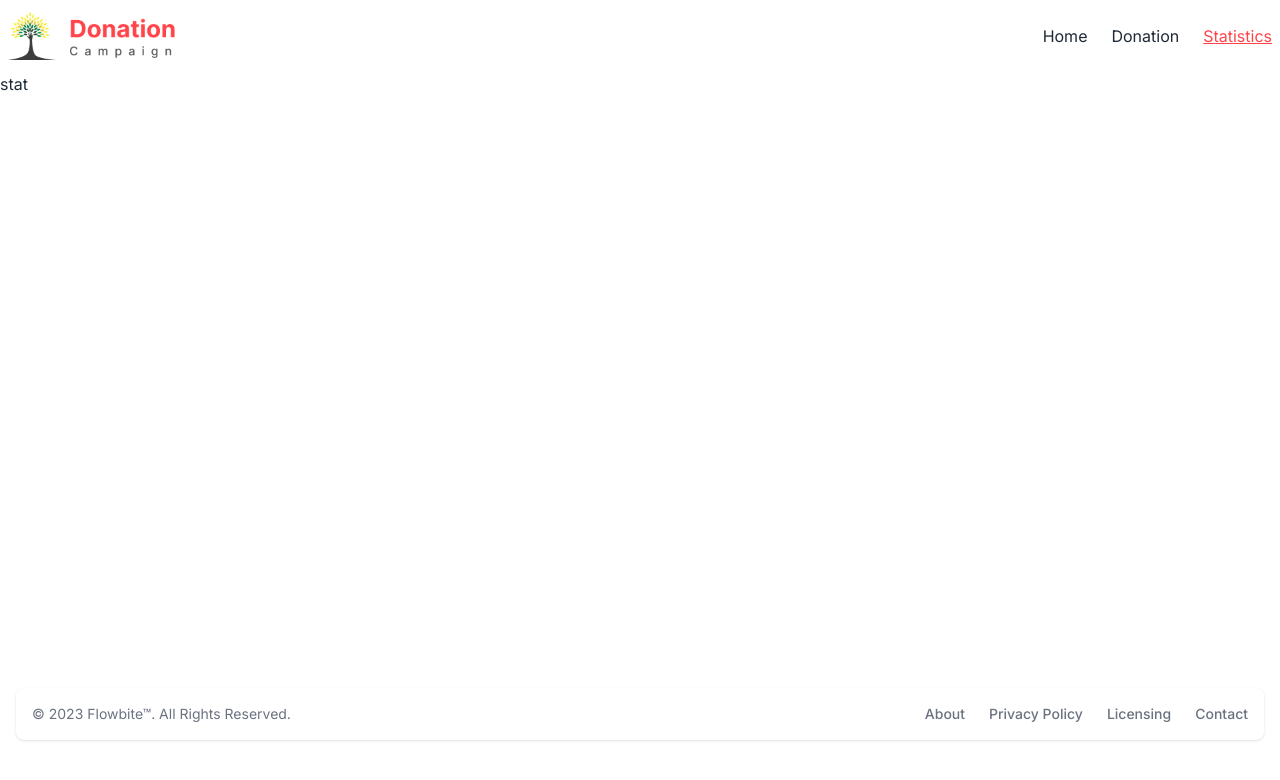
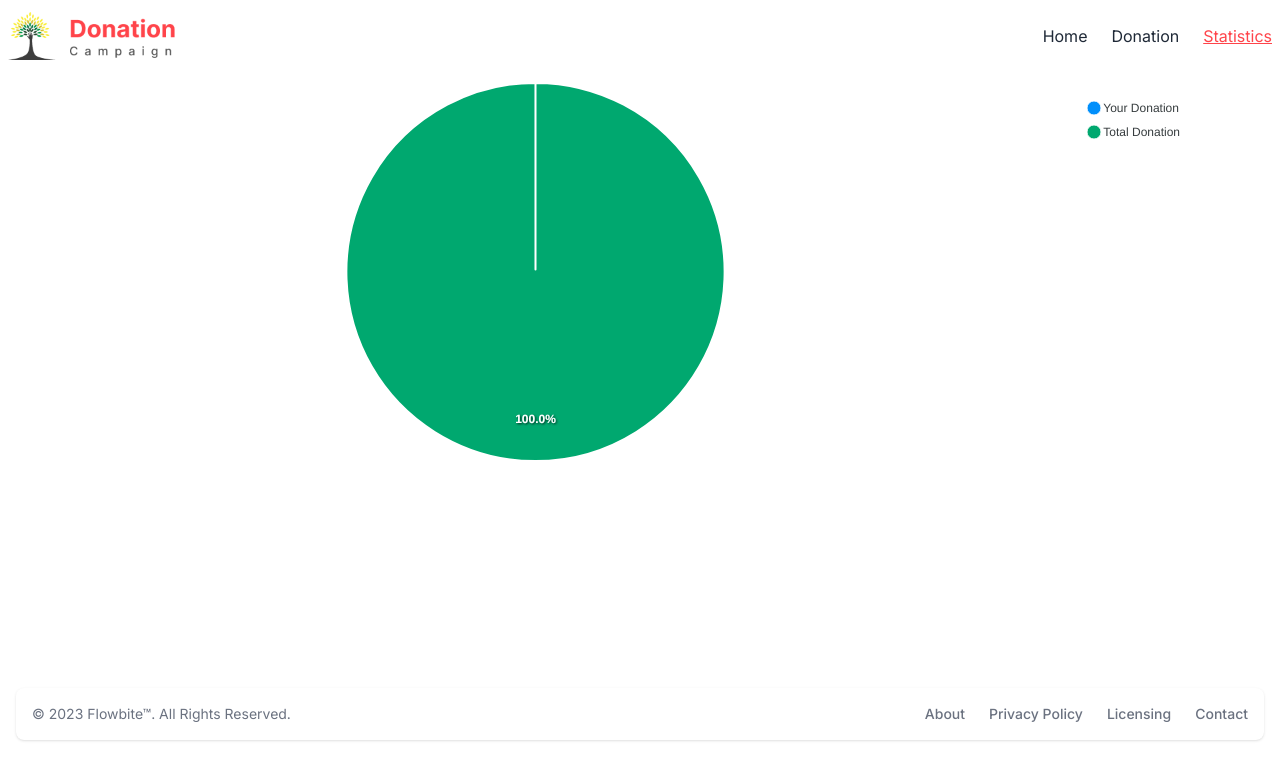
Before and after one commit to cssmh/react-donation-campaign, a React (Vite) app: page /statistics in a window 1280 px wide. Shown: the top 780 px of the page. Built offline with nearby package versions, Linux system fonts and the light colour scheme.

Commit message:
statistics component dully added with percentages

```diff
--- a/package.json
+++ b/package.json
@@ -10,13 +10,19 @@
     "preview": "vite preview"
   },
   "dependencies": {
+    "@emotion/react": "^11.11.3",
+    "@emotion/styled": "^11.11.0",
+    "@mui/material": "^5.15.4",
     "localforage": "^1.10.0",
     "match-sorter": "^6.3.1",
     "prop-types": "^15.8.1",
     "react": "^18.2.0",
+    "react-apexcharts": "^1.4.1",
     "react-dom": "^18.2.0",
+    "react-minimal-pie-chart": "^8.4.0",
     "react-router-dom": "^6.21.2",
     "react-toastify": "^9.1.3",
+    "recharts": "^2.10.4",
     "sort-by": "^1.2.0",
     "sweetalert": "^2.1.2"
   },
--- a/src/NavComponent/Statistics/Statistics.jsx
+++ b/src/NavComponent/Statistics/Statistics.jsx
@@ -1,9 +1,34 @@
-const Statistics = () => {
-    return (
-        <div>
-            stat
-        </div>
-    );
-};
+// please install npm install react-apexcharts
+import React from "react";
+import Chart from "react-apexcharts";
+import { useLoaderData } from "react-router-dom";
+import { getLocalStorage } from "../../Utility/LocalStorage";
+function Statistics() {
+  const loadData = useLoaderData();
+  const allLength = loadData.length;
+  const localData = getLocalStorage();
+  const donationLength = localData.length;
 
+  function calculatePercentage(part, whole) {
+    return (part / whole) * 100;
+  }
+  const donationPercentage = calculatePercentage(donationLength, allLength);
+  const totalDonation = 100 - donationPercentage;
+
+  return (
+    <React.Fragment>
+      <div className="container-fluid mx-auto">
+        <Chart
+          type="pie"
+          width={1200}
+          height={400}
+          series={[donationPercentage, totalDonation]}
+          options={{
+            labels: ["Your Donation", "Total Donation"]
+          }}
+        ></Chart>
+      </div>
+    </React.Fragment>
+  );
+}
 export default Statistics;
--- a/src/Root/Root.jsx
+++ b/src/Root/Root.jsx
@@ -22,6 +22,7 @@ const Root = createBrowserRouter([
         },
         {
           path: "/statistics",
+          loader: ()=>fetch("/donation.json"),
           element: <Statistics></Statistics>
         },
         {
```
Also changed, not shown: 1 other file (tests, documents, lock files or other folders).
